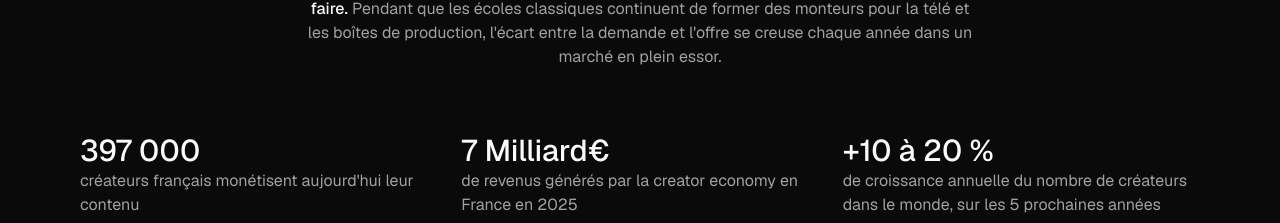
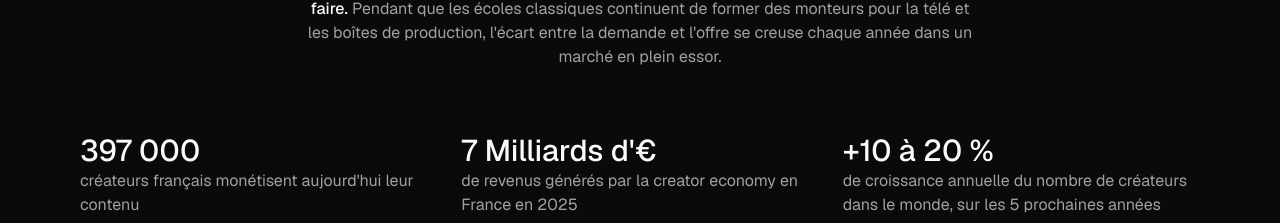
Before and after one commit to baptistebolgari/ecole-monteurs, a Next.js app: page / in a window 1280 px wide. Shown: the part 1077-1300 px from the top of the page. Built offline with nearby package versions, Linux system fonts and the light colour scheme.

Commit message:
Fix stat wording and tooltip formatter type error
"7 Milliard€" -> "7 Milliards d'€", and fix a TypeScript build error
in the chart tooltip formatter (recharts passes value as possibly
undefined) that was silently ignored by the dev server but broke
`next build`.

```diff
--- a/components/ui/featured-section-stats.tsx
+++ b/components/ui/featured-section-stats.tsx
@@ -37,7 +37,7 @@ export default function FeaturedSectionStats() {
           </p>
         </div>
         <div>
-          <p className="text-3xl font-medium text-foreground">7 Milliard€</p>
+          <p className="text-3xl font-medium text-foreground">7 Milliards d&apos;€</p>
           <p className="text-muted-foreground text-md">
             de revenus générés par la creator economy en France en 2025
           </p>
@@ -75,10 +75,7 @@ export default function FeaturedSectionStats() {
                 borderRadius: "0.5rem",
                 color: "var(--foreground)",
               }}
-              formatter={(value: number) => [
-                `${value} 000 créateurs`,
-                "",
-              ]}
+              formatter={(value) => [`${value} 000 créateurs`, ""]}
               labelFormatter={(_label, payload) =>
                 payload?.[0]?.payload?.name ?? ""
               }
```
